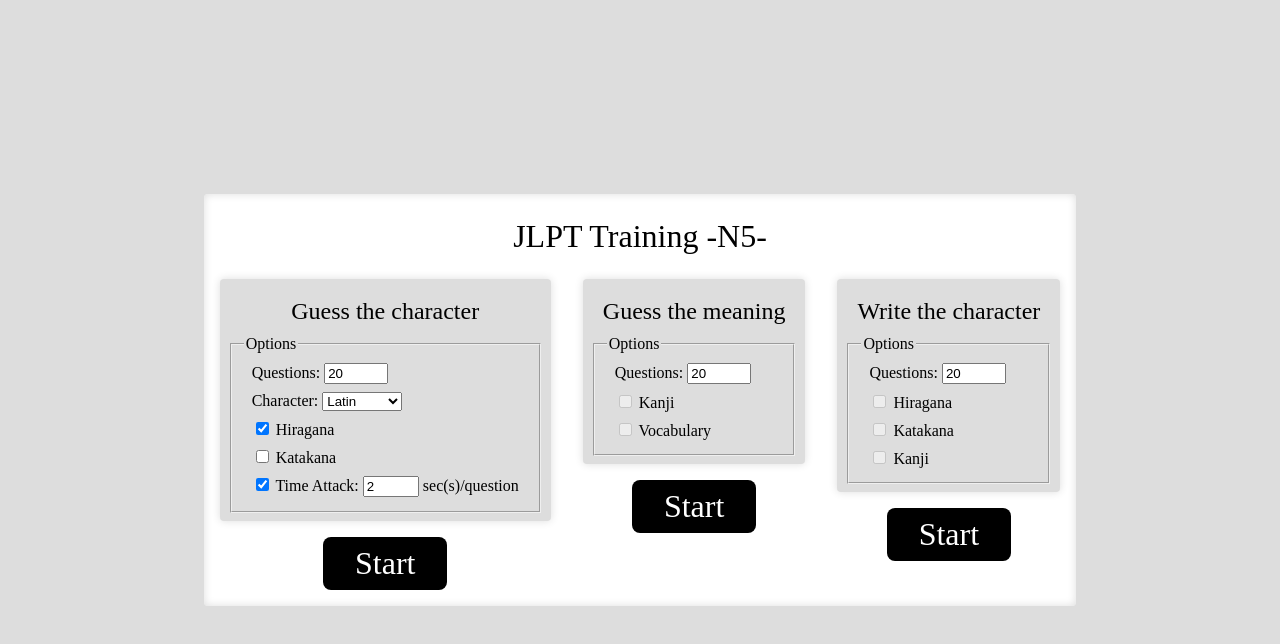
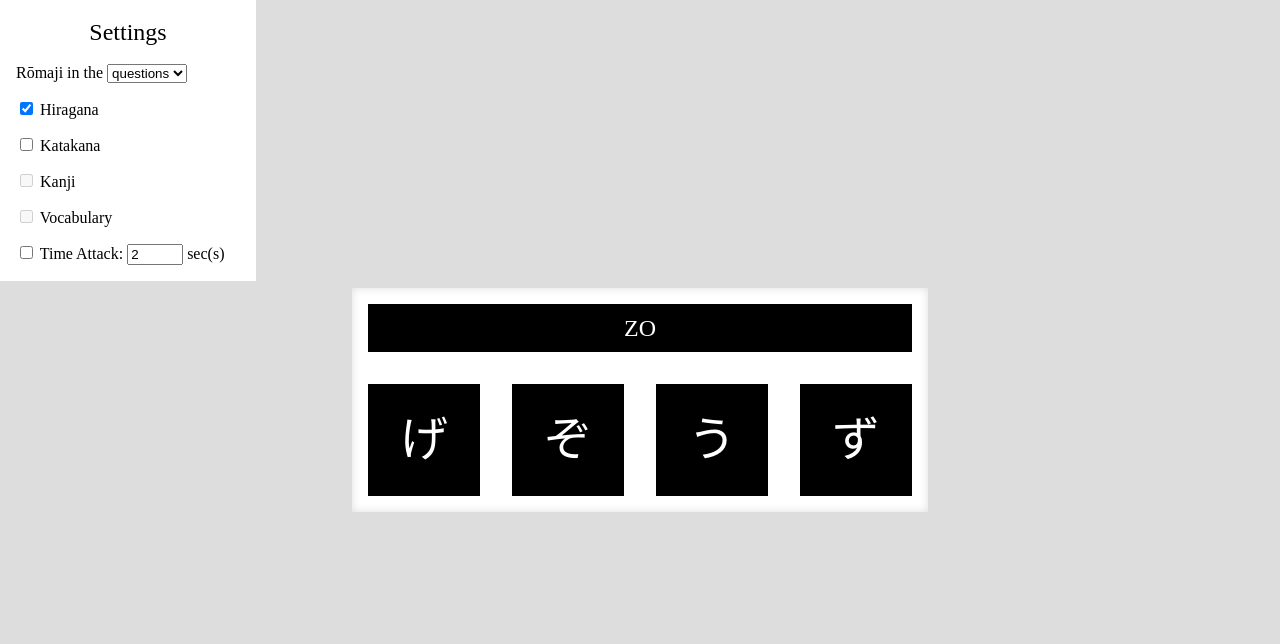
Before and after one commit to samyvera/jlpt, a plain HTML site: page index.html in a window 1280 px wide. Drawn offline with Linux system fonts and the light colour scheme.

Commit message:
add: better structure

```diff
--- a/css/style.css
+++ b/css/style.css
@@ -11,35 +11,7 @@ body {
     user-select: none;
 }
 
-.container {
-    margin: auto;
-    display: flex;
-    flex-direction: column;
-    background-color: #fff;
-    box-shadow: inset 0px 0px 8px #ddd;
-    border-radius: 4px;
-    flex-shrink: 0;
-}
-
-.exercices {
-    display: flex;
-    flex-direction: row;
-}
-
-.exercice {
-    display: flex;
-    flex-direction: column;
-}
-
-.text {
-    margin: 16px;
-    padding: 8px;
-    border-radius: 8px;
-    font-size: 32px;
-    text-align: center;
-}
-
-.sub-text {
+p {
     margin: 8px;
     padding: 4px;
     font-size: 24px;
@@ -47,9 +19,23 @@ body {
     line-height: 24px;
 }
 
-.text.dark {
-    background-color: #000;
-    color: #fff;
+/* Settings */
+
+#settings-container {
+    position: fixed;
+    top: 0;
+    left: 0;
+    width: 240px;
+    padding: 8px;
+    background-color: #fff;
+    z-index: 100;
+}
+
+#settings {
+    display: flex;
+    flex-direction: column;
+    transition: .2s;
+    overflow: hidden;
 }
 
 .sub-container {
@@ -57,14 +43,43 @@ body {
     padding: 8px;
     background-color: #ddd;
     box-shadow: 0px 0px 8px #ddd;
-    border-radius: 4px;
 }
 
 .option {
-    padding: 4px 8px;
+    padding: 8px 8px;
 }
 
-.choices {
+/* Question */
+
+#question-container {
+    max-width: 576px;
+    margin: auto;
+    display: flex;
+    flex-direction: column;
+    background-color: #fff;
+    box-shadow: inset 0px 0px 8px #ddd;
+    flex-shrink: 0;
+}
+
+#question {
+    height: 32px;
+    margin: 16px;
+    padding: 8px;
+    display: flex;
+    background-color: #000;
+    color: #fff;
+    text-align: center;
+    font-size: 32px;
+    text-align: center;
+}
+
+#timeoutElem {
+    height: 1em;
+    position:absolute;
+    background-color: #888;
+}
+
+.answers {
     width: 100%;
     height: 144px;
     display: flex;
@@ -72,38 +87,28 @@ body {
     justify-content: space-around;
 }
 
-#stats {
-    padding: 8px 32px 16px;
-}
-
-.button {
-    margin: 16px auto;
-    padding: 8px 32px;
-    background-color: #000;
-    color: #fff;
-    text-align: center;
-    font-size: 32px;
-    border-radius: 8px;
-    transition: .3s;
-    cursor: pointer;
-}
-
-.button:hover {
-    background-color: #888;
-    transition: .3s;
-}
-
-.choice {
+.answer {
     width: 96px;
     height: 96px;
     margin: 16px;
     padding: 8px;
     display: flex;
     flex-direction: column;
+    background-color: #000;
+    color: #fff;
+    text-align: center;
     font-size: 48px;
+    transition: .3s;
+    cursor: pointer;
+    overflow: hidden;
 }
 
-.choice-guess {
+.answer:hover {
+    background-color: #888;
+    transition: .3s;
+}
+
+.answer-guess {
     width: 96px;
     height: 96px;
     margin: 0;
@@ -111,28 +116,11 @@ body {
     line-height: 96px;
 }
 
-.choice-value {
+.answer-value {
     width: 96px;
     height: 0px;
     margin: 0;
     transition: .2s;
-}
-
-#question1 {
-    max-width: 576px;
-}
-
-#character1 {
-    height: 32px;
-    display: flex;
-    text-align: center;
-}
-
-#timeoutElem {
-    height: 1em;
-    position:absolute;
-    border-radius: 4px;
-    background-color: #888;
 }
 
 @keyframes progress {
--- a/index.html
+++ b/index.html
@@ -13,103 +13,53 @@
 </head>
 
 <body oncontextmenu="return false;">
-    <div id="menu" class="container">
-        <div class="text">JLPT Training -N5-</div>
-        <div class="exercices">
-            <div class="exercice">
-                <div class="sub-container">
-                    <div class="sub-text">Guess the character</div>
-                    <fieldset>
-                        <legend>Options</legend>
+
+    <!-- Settings -->
+    <div id="settings-container">
+        <p>Settings</p>
+
+        <div id="settings" style="height: 0px;">
             <div class="option">
-                            <label for="questionCount1">Questions: </label>
-                            <input type="number" id="questionCount1" name="questionCount1" step="10" min="10" max="100" value="20">
-                        </div>
-                        <div class="option">
-                            <label for="questionOrder">Character: </label>
-                            <select name="questionOrder" id="questionOrder">
-                                <option value="trad">Latin</option>
-                                <option value="jp">Japanese</option>
+                <label for="setting-order">Rōmaji in the</label>
+                <select name="setting-order" id="setting-order">
+                    <option value="question">questions</option>
+                    <option value="answer">answers</option>
                 </select>
             </div>
+
             <div class="option">
-                            <input type="checkbox" id="hiragana1" name="questions1" value="hiragana" checked>
-                            <label for="hiragana">Hiragana</label>
+                <input type="checkbox" id="setting-hiragana" name="setting-mode" value="hiragana" checked>
+                <label for="setting-hiragana">Hiragana</label>
             </div>
+
             <div class="option">
-                            <input type="checkbox" id="katakana1" name="questions1" value="katakana">
-                            <label for="katakana">Katakana</label>
+                <input type="checkbox" id="setting-katakana" name="setting-mode" value="katakana">
+                <label for="setting-katakana">Katakana</label>
             </div>
+
             <div class="option">
-                            <input type="checkbox" id="questionSpeedOn1" name="questionSpeedOn1" value="questionSpeedOn1" checked>
-                            <label for="questionSpeed1">Time Attack: </label>
-                            <input type="number" id="questionSpeed1" name="questionSpeed1" step="1" min="1" max="10" value="2">
-                            <label for="questionSpeed1">sec(s)/question</label>
+                <input type="checkbox" id="setting-kanji" name="setting-mode" value="kanji" disabled>
+                <label for="setting-kanji">Kanji</label>
             </div>
-                    </fieldset>
+
+            <div class="option">
+                <input type="checkbox" id="setting-vocabulary" name="setting-mode" value="vocabulary" disabled>
+                <label for="setting-vocabulary">Vocabulary</label>
             </div>
-                <div class="button" onclick="start1();">Start</div>
-            </div>
-            <div class="exercice">
-                <div class="sub-container">
-                    <div class="sub-text">Guess the meaning</div>
-                    <fieldset>
-                        <legend>Options</legend>
+
             <div class="option">
-                            <label for="questionCount">Questions:</label>
-                            <input type="number" id="questionCount2" name="questionCount2" step="10" min="10" max="100" value="20">
-                        </div>
-                        <div class="option">
-                            <input type="checkbox" id="kanji2" name="questions2" value="kanji" disabled>
-                            <label for="kanji">Kanji</label>
-                        </div>
-                        <div class="option">
-                            <input type="checkbox" id="vocabulary2" name="questions2" value="vocabulary" disabled>
-                            <label for="vocabulary">Vocabulary</label>
-                        </div>
-                    </fieldset>
-                </div>
-                <div class="button" onclick="start2();">Start</div>
-            </div>
-            <div class="exercice">
-                <div class="sub-container">
-                    <div class="sub-text">Write the character</div>
-                        <fieldset>
-                            <legend>Options</legend>
-                        <div class="option">
-                            <label for="questionCount">Questions:</label>
-                            <input type="number" id="questionCount3" name="questionCount3" step="10" min="10" max="100" value="20">
-                        </div>
-                        <div class="option">
-                            <input type="checkbox" id="hiragana3" name="questions3" value="hiragana" disabled>
-                            <label for="hiragana">Hiragana</label>
-                        </div>
-                        <div class="option">
-                            <input type="checkbox" id="katakana3" name="questions3" value="katakana" disabled>
-                            <label for="katakana">Katakana</label>
-                        </div>
-                        <div class="option">
-                            <input type="checkbox" id="kanji3" name="questions3" value="kanji" disabled>
-                            <label for="kanji">Kanji</label>
-                        </div>
-                    </fieldset>
-                </div>
-                <div class="button" onclick="start3();">Start</div>
+                <input type="checkbox" id="setting-time-attack" name="setting-time-attack" value="time-attack">
+                <label for="setting-time-attack">Time Attack:</label>
+                <input type="number" id="setting-time-attack-speed" name="setting-time-attack-speed" step="1" min="1" max="10" value="2">
+                <label for="setting-time-attack-speed">sec(s)</label>
             </div>
         </div>
     </div>
-    <div id="question1" class="container" style="display: none;">
-        <div id="character1" class="text dark"></div>
-        <div id="choices1" class="choices"></div>
-        <div id="stats1" class="text dark"></div>
-    </div>
-    <div id="result1" class="container" style="display: none;">
-        <div class="text">Result</div>
-        <div class="sub-container">
-            <div id="score1" class="sub-text"></div>
-        </div>
-        <div class="button" onclick="start1();">Restart</div>
-        <div class="button" onclick="location.reload(true);">Exit</div>
+
+    <!-- Question -->
+    <div id="question-container">
+        <div id="question" class="dark"></div>
+        <div id="answers" class="answers"></div>
     </div>
 </body>
 
--- a/js/main.js
+++ b/js/main.js
@@ -1,73 +1,76 @@
-const start1 = () => {
-    const questionPool = Array.from(document.getElementsByName("questions1"))
+const askQuestion = () => {
+    const settingOrder = document.getElementById("setting-order").value;
+    const questionMode = settingOrder === "question" ? "trad" : "jp";
+    const answerMode = settingOrder === "answer" ? "trad" : "jp";
+
+    const questionPool = Array.from(document.getElementsByName("setting-mode"))
         .filter(option => option.checked)
         .map(option => QUESTIONS[option.value])
         .flat();
-    if (questionPool.length) {
-        document.getElementById("stats1").innerHTML = " _".repeat(parseInt(document.getElementById("questionCount1").value));
-        document.getElementById("menu").style.display = "none";
-        document.getElementById("question1").style.display = "flex";
-        document.getElementById("result1").style.display = "none";
-        askQuestion(questionPool);
-    } else alert("Invalid options.");
-}
+    if (!questionPool.length) window.location.reload(true);
 
-const askQuestion = questionPool => {
-    var characterMode = document.getElementById("questionOrder").value;
-    var otherMode = characterMode === "trad" ? "jp" : "trad";
-    const choices = questionPool.sort(() => .5 - Math.random()).slice(0, 4);
-    const answer = choices[Math.floor(Math.random() * 4)];
-    const character1 = document.getElementById("character1");
-    character1.innerHTML = '<div class="sub-text" style="margin: 0 auto;z-index: 1;">' + answer[characterMode] + '</div>';
+    const possibleAnswers = questionPool.sort(() => .5 - Math.random()).slice(0, 4);
+    const answer = possibleAnswers[Math.floor(Math.random() * 4)];
+
+    const questionElem = document.getElementById("question");
+    questionElem.innerHTML = '<p style="margin: 0 auto;z-index: 1;">' + answer[questionMode] + '</p>';
+
+    const settingTimeAttack = document.getElementById("setting-time-attack").checked;
     let timeout = null;
     const timeoutElem = document.createElement("div");
     timeoutElem.id = 'timeoutElem';
-    if (document.getElementById("questionSpeedOn1").checked) {
-        timeoutElem.style.animation = "progress " + parseInt(document.getElementById("questionSpeed1").value) + "s ease-out";
-        character1.appendChild(timeoutElem);
+    if (settingTimeAttack) {
+        const speed = parseInt(document.getElementById("setting-time-attack-speed").value);
+        timeoutElem.style.animation = "progress " + speed + "s ease-out";
+        questionElem.appendChild(timeoutElem);
         timeout = setTimeout(() => {
-            answerQuestion(questionPool, answer[characterMode], '');
-        }, parseInt(document.getElementById("questionSpeed1").value) * 1000);
+            answerQuestion(answer[questionMode], '');
+        }, speed * 1000);
     }
-    const choicesElem = document.getElementById("choices1");
-    choicesElem.innerHTML = "";
-    choices.forEach(choice => {
-        const choiceElem = document.createElement("div");
-        choiceElem.className = "button choice";
-        choiceElem.onclick = () => {
-            if (document.getElementById("questionSpeedOn1").checked) {
+
+    const answersElem = document.getElementById("answers");
+    answersElem.innerHTML = "";
+    possibleAnswers.forEach(possibleAnswer => {
+        const answerElem = document.createElement("div");
+        answerElem.className = "answer";
+        answerElem.onclick = () => {
+            if (settingTimeAttack) {
                 timeoutElem.style.webkitAnimationPlayState = 'paused';
                 clearTimeout(timeout);
             }
-            answerQuestion(questionPool, answer[characterMode], choice[characterMode]);
+            answerQuestion(answer[questionMode], possibleAnswer[questionMode]);
         }
-        choicesElem.appendChild(choiceElem);
-        const choiceGuess = document.createElement("p");
-        choiceGuess.className = "choice-guess";
-        choiceGuess.innerHTML = choice[otherMode];
-        choiceElem.appendChild(choiceGuess);
-        const choiceValue = document.createElement("p");
-        choiceValue.className = "choice-value";
-        choiceValue.innerHTML = choice[characterMode];
-        choiceElem.appendChild(choiceValue);
+        answersElem.appendChild(answerElem);
+        const answerGuess = document.createElement("div");
+        answerGuess.className = "answer-guess";
+        answerGuess.innerHTML = possibleAnswer[answerMode];
+        answerElem.appendChild(answerGuess);
+        const answerValue = document.createElement("div");
+        answerValue.className = "answer-value";
+        answerValue.innerHTML = possibleAnswer[questionMode];
+        answerElem.appendChild(answerValue);
     });
 }
 
-const answerQuestion = (questionPool, answer, guess) => {
-    const stats = document.getElementById("stats1");
-    stats.innerHTML = stats.innerHTML.replace("_", guess === answer ? "o" : "x");
-    document.getElementById("choices1").childNodes.forEach(child => {
-        child.onclick = () => false;
-        child.style.backgroundColor = child.lastChild.innerHTML === answer ? "#0f0" : "#f00";
-        child.firstChild.style.height = "48px";
-        child.firstChild.style.lineHeight = "48px";
-        child.style.fontSize = "32px";
+const answerQuestion = (answer, guess) => {
+    document.getElementById("answers").childNodes.forEach(answerElem => {
+        answerElem.onclick = () => false;
+        answerElem.style.backgroundColor = answerElem.lastChild.innerHTML === answer ? "#0f0" : "#f00";
+        answerElem.firstChild.style.height = "48px";
+        answerElem.firstChild.style.lineHeight = "48px";
+        answerElem.style.fontSize = "32px";
     });
-    setTimeout(() => stats.innerHTML.match(/_/g) ? askQuestion(questionPool) : end(), 1000);
+    setTimeout(() => askQuestion(), 1000);
 }
 
-const end = () => {
-    document.getElementById("question1").style.display = "none";
-    document.getElementById("result1").style.display = "flex";
-    document.getElementById("score1").innerHTML = "Score : " + (document.getElementById("stats1").innerHTML.match(/o/g) || []).length + "/" + document.getElementById("questionCount1").value;
+window.onload = () => {
+    document.getElementById("settings-container").onmouseenter = event => {
+        document.getElementById("settings").style.height = "217px";
+    }
+
+    document.getElementById("settings-container").onmouseleave = event => {
+        document.getElementById("settings").style.height = "0px";
+    }
+
+    askQuestion();
 }
```
Lines whose indentation alone changed are shown as unchanged.
